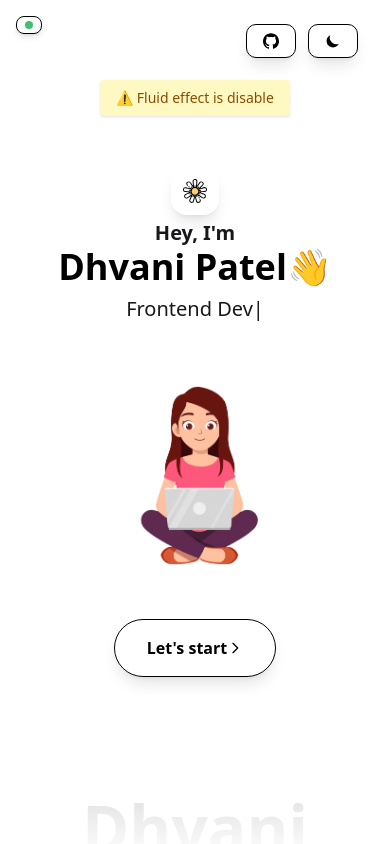
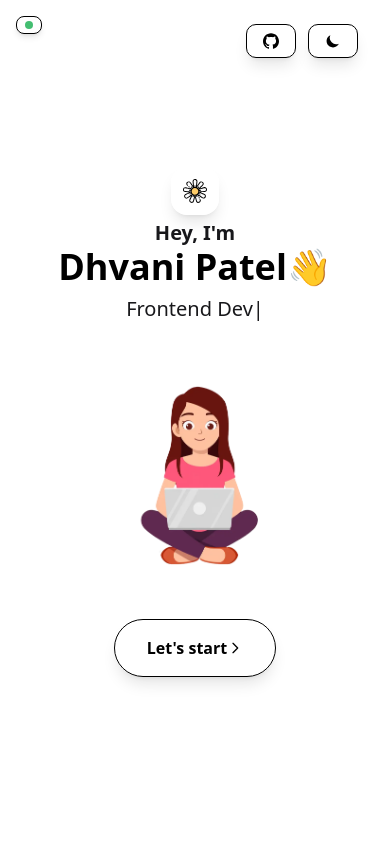
Before and after one commit to dp2525/dp2525.github.io, a Next.js app in the folder update/: page / in a window 390 px wide. Built offline with nearby package versions, Linux system fonts and the light colour scheme.

Commit message:
fluid warning fix

```diff
--- a/update/src/app/page.tsx
+++ b/update/src/app/page.tsx
@@ -124,6 +124,8 @@ export default function Home() {
     setMounted(true);
     if (typeof window !== 'undefined' && window.innerWidth < 1024) {
       setShowFluidNotice(true);
+      // Auto-dismiss after 3 seconds
+      setTimeout(() => setShowFluidNotice(false), 3000);
     }
   }, []);
 
@@ -200,13 +202,20 @@ export default function Home() {
     <div className={`relative flex h-screen flex-col items-center justify-center overflow-hidden px-4 transition-colors duration-300 ${
       isDark ? 'bg-gray-900' : 'bg-white'
     }`}>
-      {/* Fluid effect notification for mobile/tablet */}
+      {/* Simple Fluid effect notification*/}
       {showFluidNotice && (
-        <div className="fixed top-20 left-1/2 transform -translate-x-1/2 bg-yellow-100 text-yellow-800 px-4 py-2 rounded shadow z-40 text-sm pointer-events-none">
-          ⚠️ Fluid effect is disable
+        <div className="fixed top-20 sm:top-24 left-1/2 transform -translate-x-1/2 z-40">
+          <div className={`flex items-center gap-2 px-3 py-1.5 rounded-full shadow-lg text-xs font-medium backdrop-blur-md border ${
+            isDark
+              ? 'bg-amber-900/80 text-amber-100 border-amber-700/50'
+              : 'bg-amber-100/90 text-amber-800 border-amber-300/60'
+          }`}>
+            <span>Fluid effect disabled</span>
+          </div>
         </div>
       )}
-      {/* Looking for talent button - responsive, only symbol on small screens */}
+
+      {/* Looking for talent button */}
       <button
         className="fixed top-4 left-4 sm:top-6 sm:left-8 z-30 flex items-center gap-1 px-2 py-1 rounded-md shadow-md border backdrop-blur-lg transition-colors duration-300
           bg-white/80 text-black border-black
@@ -216,23 +225,9 @@ export default function Home() {
         type="button"
         title="Download Resume"
       >
-        {/* Live blinking dot */}
         <span className="inline-block w-2 h-2 rounded-full bg-green-600 animate-pulse"></span>
         <span className="hidden sm:inline ml-1">Looking for a talent?</span>
       </button>
-      {/* big blurred footer word - Fixed for mobile */}
-      <div className="pointer-events-none absolute inset-x-0 bottom-0 flex justify-center overflow-hidden">
-        <div
-          className={`bg-gradient-to-b ${
-            isDark
-              ? 'from-gray-400/20 to-gray-400/0'
-              : 'from-neutral-500/20 to-neutral-500/0'
-          } bg-clip-text text-[4rem] leading-none font-black text-transparent select-none xs:text-[5rem] sm:text-[8rem] md:text-[10rem] lg:text-[16rem] transition-colors duration-300`}
-          style={{ marginBottom: '-1rem' }}
-        >
-          Dhvani
-        </div>
-      </div>
 
       {/* Navigation buttons - Responsive layout */}
       <div className="absolute top-6 right-8 z-20 flex flex-row sm:flex-col gap-3">
```
